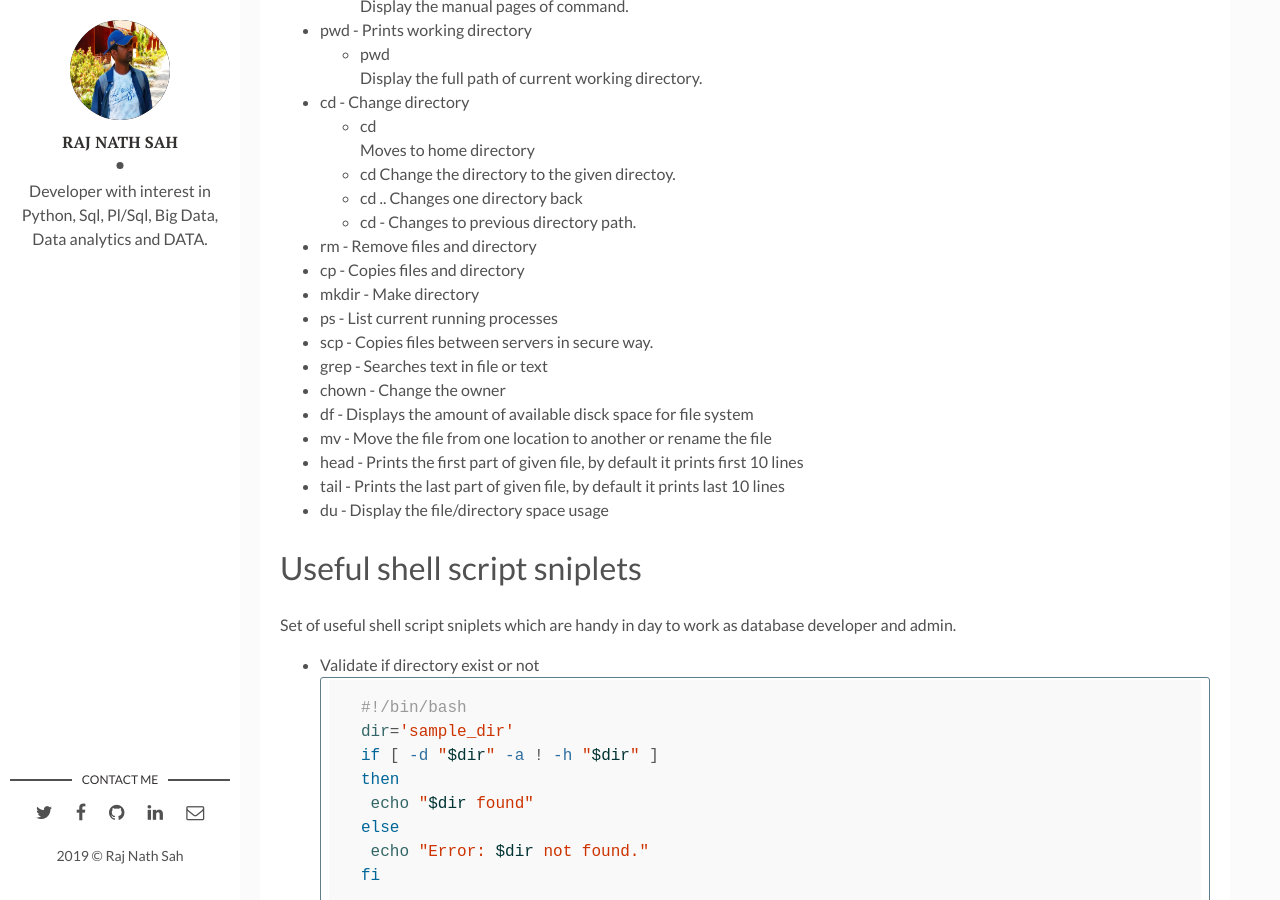
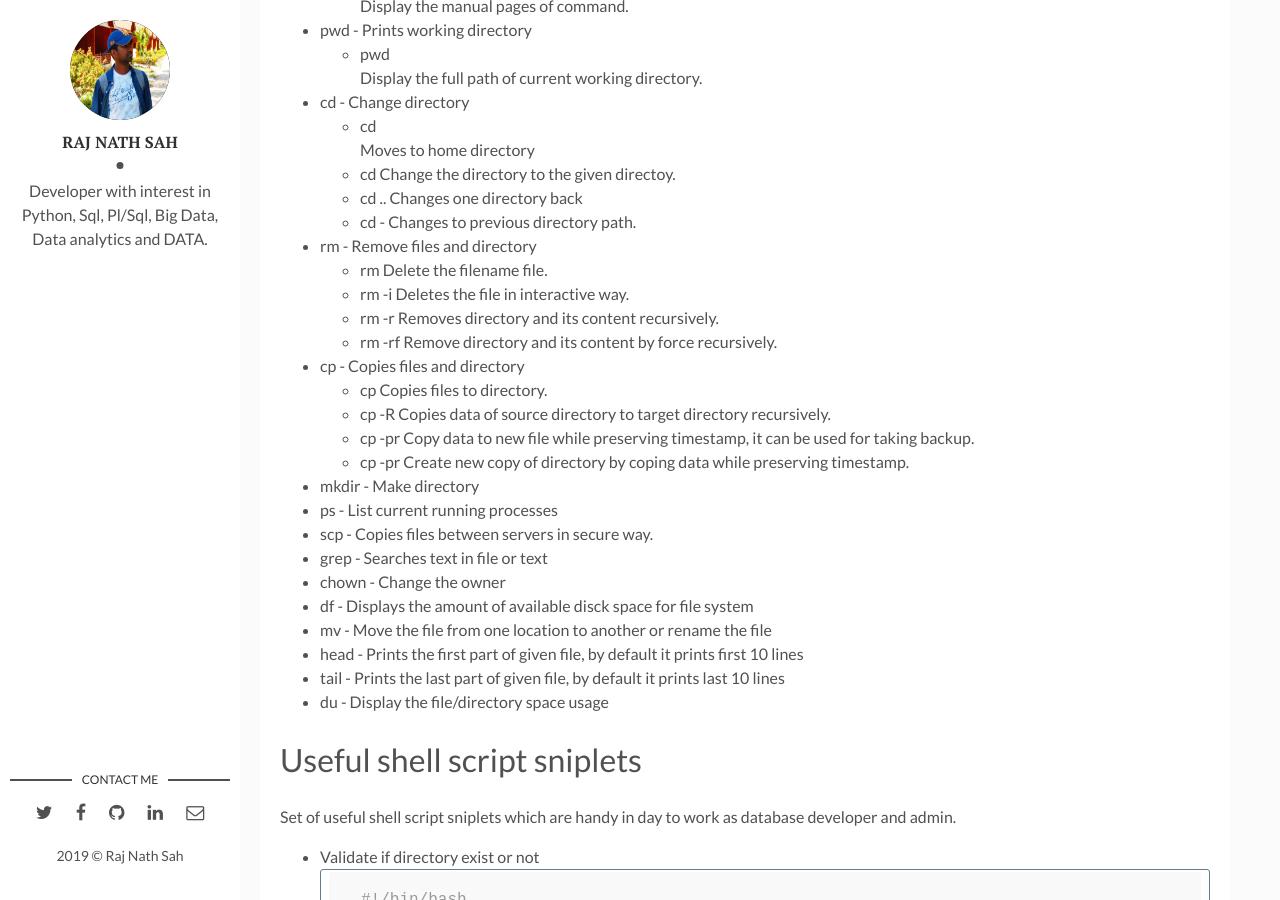
Before and after one commit to rajnathsah/rajnathsah.github.io, a Jekyll site: the page built from _posts/2019-11-27-shell-script-linux-command.md, in a window 1280 px wide and 900 px high, scrolled down 736 px. Built offline with Jekyll 4.4.1, drawn with Linux system fonts in a browser that asks for light colours; comment, search, counter and statistics services are not loaded.

Commit message:
Update 2019-11-27-shell-script-linux-command.md

```diff
--- a/_posts/2019-11-27-shell-script-linux-command.md
+++ b/_posts/2019-11-27-shell-script-linux-command.md
@@ -41,7 +41,23 @@ Set of common useful linux command with basic description and usage.
   * cd -
   Changes to previous directory path.
 * rm - Remove files and directory
+  * rm <filename>
+  Delete the filename file.
+  * rm -i <filename>
+  Deletes the file in interactive way.
+  * rm -r <directory>
+  Removes directory and its content recursively.
+  * rm -rf <directory>
+  Remove directory and its content by force recursively.
 * cp - Copies files and directory
+  * cp <filename> <directory>
+  Copies files to directory.
+  * cp -R <source directory> <target directory>
+  Copies data of source directory to target directory recursively.
+  * cp -pr <filename> <new filename>
+  Copy data to new file while preserving timestamp, it can be used for taking backup.
+  * cp -pr <directory> <new directory>
+  Create new copy of directory by coping data while preserving timestamp.
 * mkdir - Make directory
 * ps - List current running processes
 * scp - Copies files between servers in secure way.
```
